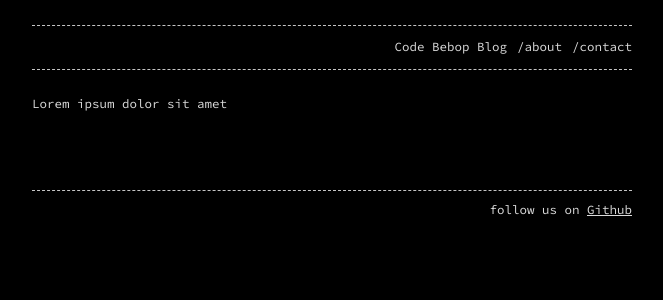
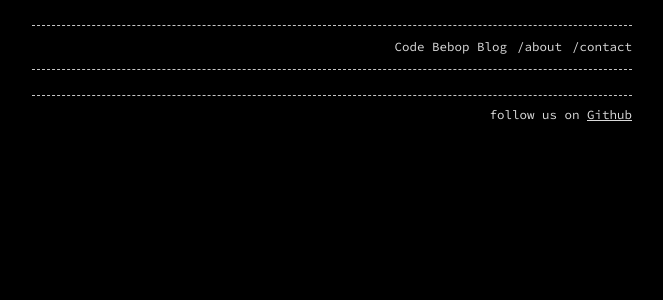
Before and after one commit to code-bebop/code-bebop.github.io, a Jekyll site: the page built from _posts/2020-04-10-first-post.markdown, in a window 1280 px wide. Shown: the top 300 px of the page, without its empty margins (308-971 px from the left). Built offline with Jekyll 4.4.1, drawn with Linux system fonts in a browser that asks for light colours; our own code applies the rules of GitHub Pages for plain Markdown files.

Commit message:
Update post.html

```diff
--- a/_layouts/post.html
+++ b/_layouts/post.html
@@ -1,5 +1,3 @@
 ---
 layout: default
 ---
-
-<p>Lorem ipsum dolor sit amet<p>
```
